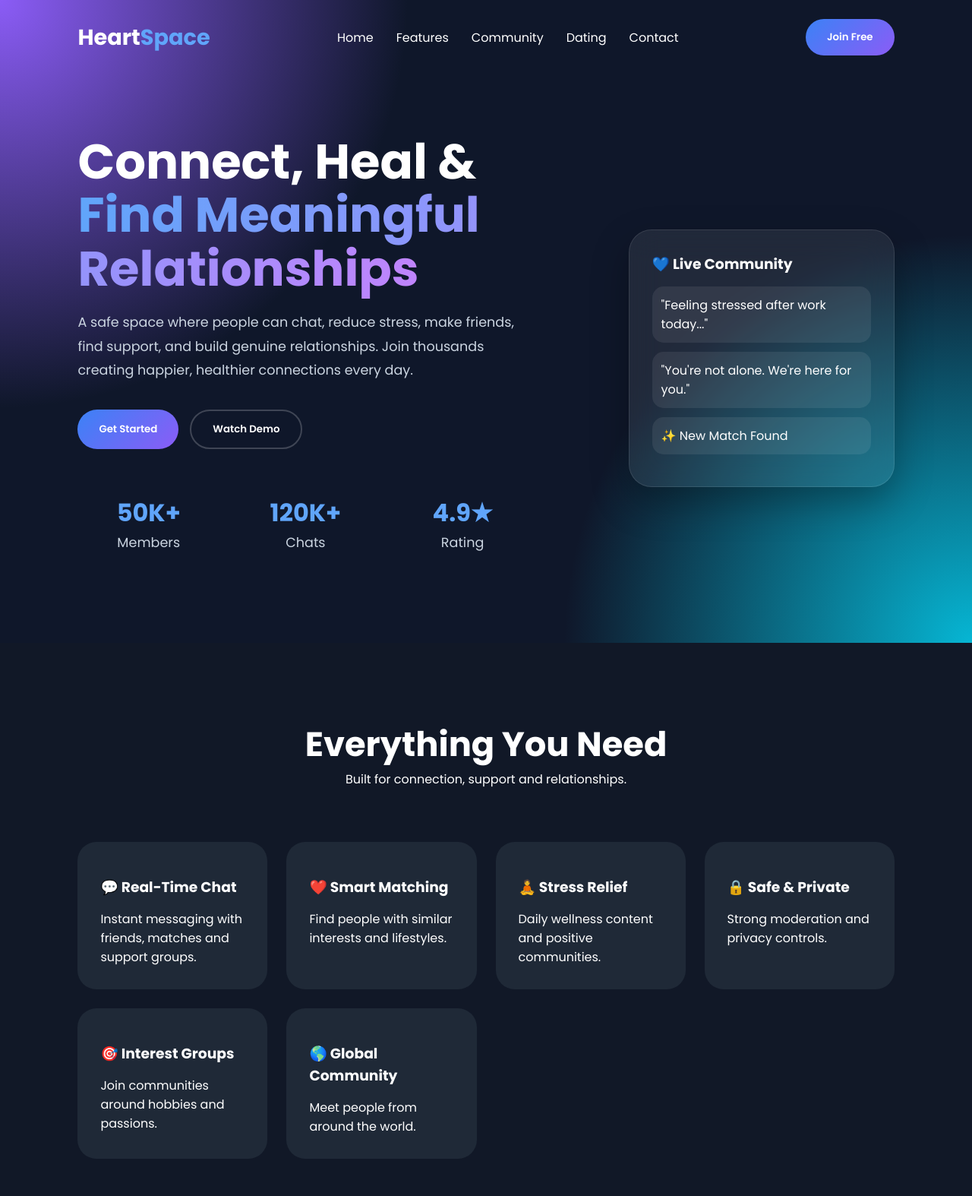
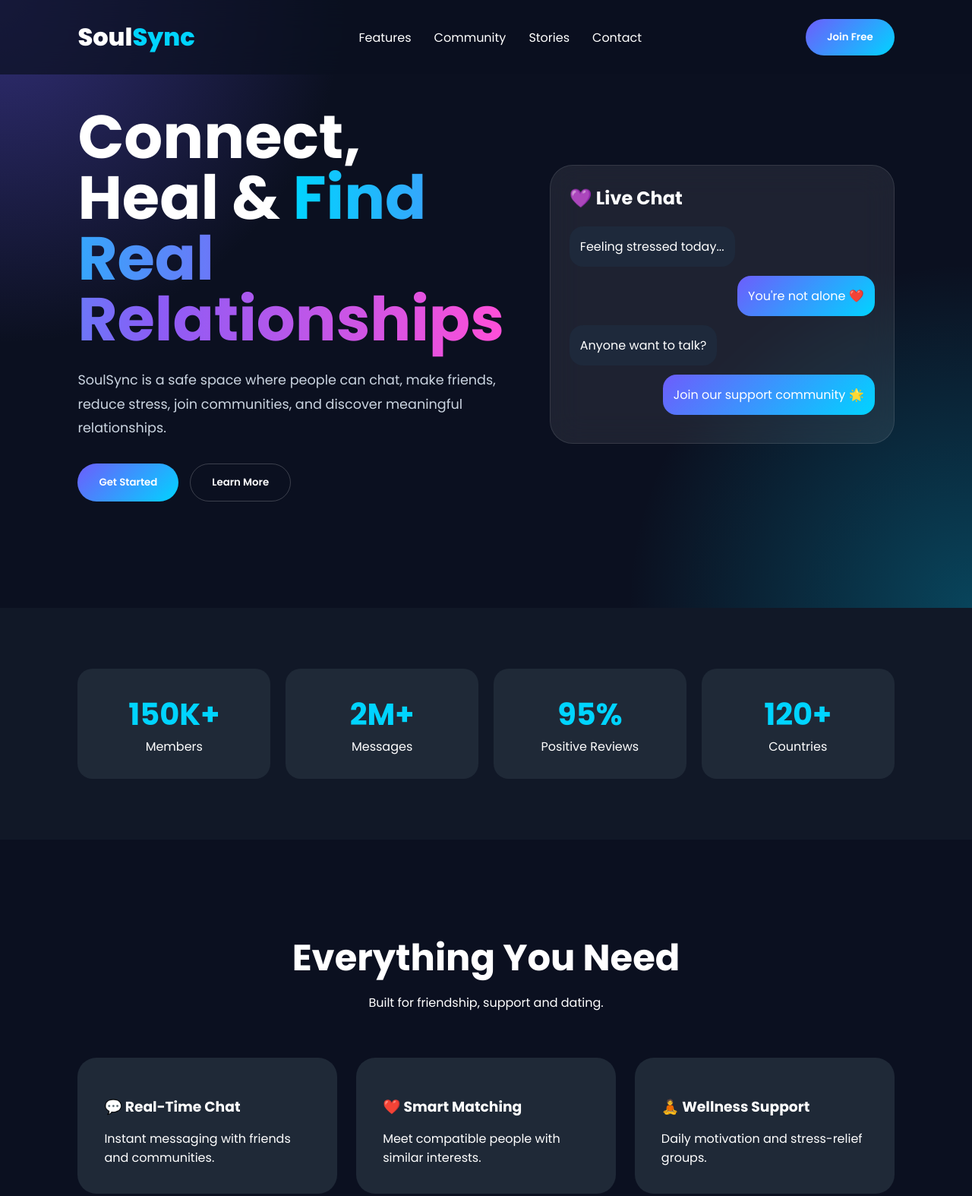
Before and after one commit to malone254/Chat, a plain HTML site: page index.html in a window 1280 px wide. Shown: the top 1574 px of the page at 76% size. Drawn offline with Linux system fonts and the light colour scheme.

Commit message:
Update index.html

```diff
--- a/index.html
+++ b/index.html
@@ -3,11 +3,12 @@
 <head>
 <meta charset="UTF-8">
 <meta name="viewport" content="width=device-width, initial-scale=1.0">
-<title>HeartSpace - Connect, Relax & Belong</title>
+<title>SoulSync - Chat, Connect & Date</title>
 
-<link href="https://fonts.googleapis.com/css2?family=Poppins:wght@300;400;500;600;700&display=swap" rel="stylesheet">
+<link href="https://fonts.googleapis.com/css2?family=Poppins:wght@300;400;500;600;700;800&display=swap" rel="stylesheet">
 
 <style>
+
 *{
 margin:0;
 padding:0;
@@ -15,34 +16,38 @@
 font-family:'Poppins',sans-serif;
 }
 
+html{
+scroll-behavior:smooth;
+}
+
 body{
-    background:#0f172a;
+background:#0b1020;
 color:white;
 overflow-x:hidden;
 }
 
-.hero{
-    min-height:100vh;
-    background:
-    radial-gradient(circle at top left,#8b5cf6,transparent 35%),
-    radial-gradient(circle at bottom right,#06b6d4,transparent 35%),
-    #0f172a;
-}
+/* NAVBAR */
 
 nav{
 display:flex;
 justify-content:space-between;
 align-items:center;
 padding:25px 8%;
+position:fixed;
+width:100%;
+top:0;
+z-index:1000;
+backdrop-filter:blur(20px);
+background:rgba(11,16,32,.7);
 }
 
 .logo{
-    font-size:1.8rem;
-    font-weight:700;
+font-size:2rem;
+font-weight:800;
 }
 
 .logo span{
-    color:#60a5fa;
+color:#00d4ff;
 }
 
 .nav-links{
@@ -51,256 +56,304 @@ nav{
 }
 
 .nav-links a{
+color:white;
 text-decoration:none;
-    color:white;
 transition:.3s;
 }
 
 .nav-links a:hover{
-    color:#60a5fa;
+color:#00d4ff;
 }
 
 .btn{
-    background:linear-gradient(135deg,#3b82f6,#8b5cf6);
+padding:14px 28px;
+border:none;
+border-radius:50px;
+background:linear-gradient(135deg,#6d5dfc,#00d4ff);
 color:white;
-    border:none;
-    padding:14px 28px;
-    border-radius:50px;
+font-weight:600;
 cursor:pointer;
-    font-weight:600;
 transition:.3s;
 }
 
 .btn:hover{
-    transform:translateY(-3px);
+transform:translateY(-4px);
+}
+
+/* HERO */
+
+.hero{
+min-height:100vh;
+display:flex;
+align-items:center;
+padding:120px 8%;
+background:
+radial-gradient(circle at top left,#6d5dfc66,transparent 30%),
+radial-gradient(circle at bottom right,#00d4ff44,transparent 30%),
+#0b1020;
 }
 
 .hero-content{
-    display:flex;
+display:grid;
+grid-template-columns:1fr 1fr;
+gap:60px;
 align-items:center;
-    justify-content:space-between;
-    padding:80px 8%;
-    gap:50px;
+width:100%;
 }
 
-.left{
-    max-width:600px;
+.hero h1{
+font-size:5rem;
+line-height:1;
+margin-bottom:25px;
 }
 
-.left h1{
-    font-size:4rem;
-    line-height:1.1;
-    margin-bottom:20px;
-}
-
-.left h1 span{
-    background:linear-gradient(90deg,#60a5fa,#c084fc);
+.gradient{
+background:linear-gradient(90deg,#00d4ff,#8b5cf6,#ff4fd8);
 -webkit-background-clip:text;
 -webkit-text-fill-color:transparent;
 }
 
-.left p{
+.hero p{
+font-size:1.1rem;
 color:#cbd5e1;
-    font-size:1.1rem;
-    margin-bottom:35px;
 line-height:1.8;
+margin-bottom:30px;
 }
 
-.buttons{
+.hero-buttons{
 display:flex;
 gap:15px;
 }
 
 .secondary{
 background:transparent;
-    border:2px solid rgba(255,255,255,.2);
+border:1px solid rgba(255,255,255,.2);
+}
+
+.phone{
+background:rgba(255,255,255,.08);
+border:1px solid rgba(255,255,255,.1);
+padding:25px;
+border-radius:30px;
+backdrop-filter:blur(20px);
+}
+
+.chat{
+margin-top:20px;
+}
+
+.message{
+padding:14px;
+border-radius:18px;
+margin-bottom:12px;
+width:fit-content;
+max-width:80%;
+}
+
+.left{
+background:#1e293b;
 }
 
 .right{
-    position:relative;
+background:linear-gradient(135deg,#6d5dfc,#00d4ff);
+margin-left:auto;
 }
 
-.card{
-    width:350px;
-    background:rgba(255,255,255,.08);
-    backdrop-filter:blur(20px);
-    border:1px solid rgba(255,255,255,.1);
-    padding:30px;
-    border-radius:30px;
-    box-shadow:0 20px 50px rgba(0,0,0,.3);
+/* STATS */
+
+.stats{
+padding:80px 8%;
+display:grid;
+grid-template-columns:repeat(4,1fr);
+gap:20px;
+background:#111827;
 }
 
-.card h3{
-    margin-bottom:15px;
-}
-
-.bubble{
-    background:rgba(255,255,255,.08);
-    padding:12px;
-    border-radius:15px;
-    margin:12px 0;
-}
-
-.stats{
-    display:grid;
-    grid-template-columns:repeat(3,1fr);
-    gap:20px;
-    margin-top:60px;
+.stat{
+background:#1f2937;
+padding:30px;
+border-radius:20px;
 text-align:center;
 }
 
 .stat h2{
-    color:#60a5fa;
-    font-size:2rem;
+font-size:2.5rem;
+color:#00d4ff;
 }
 
+/* FEATURES */
+
 .features{
-    padding:100px 8%;
-    background:#111827;
+padding:120px 8%;
 }
 
 .section-title{
 text-align:center;
-    margin-bottom:70px;
+margin-bottom:60px;
 }
 
 .section-title h2{
-    font-size:2.8rem;
+font-size:3rem;
+margin-bottom:10px;
 }
 
-.feature-grid{
+.grid{
 display:grid;
-    grid-template-columns:repeat(auto-fit,minmax(250px,1fr));
+grid-template-columns:repeat(auto-fit,minmax(280px,1fr));
 gap:25px;
 }
 
-.feature{
+.card{
 background:#1f2937;
-    padding:30px;
+padding:35px;
 border-radius:25px;
 transition:.3s;
 }
 
-.feature:hover{
-    transform:translateY(-8px);
+.card:hover{
+transform:translateY(-10px);
 }
 
-.feature h3{
+.card h3{
 margin:15px 0;
 }
+
+/* TESTIMONIALS */
+
+.testimonials{
+padding:120px 8%;
+background:#111827;
+}
+
+.testimonial-grid{
+display:grid;
+grid-template-columns:repeat(auto-fit,minmax(300px,1fr));
+gap:25px;
+}
+
+.testimonial{
+background:#1f2937;
+padding:30px;
+border-radius:25px;
+}
+
+/* CTA */
 
 .cta{
 padding:120px 8%;
 text-align:center;
-    background:
-    radial-gradient(circle,#3b82f6 0%,transparent 70%);
 }
 
 .cta h2{
-    font-size:3rem;
+font-size:3.5rem;
 margin-bottom:20px;
 }
 
+/* FOOTER */
+
 footer{
+padding:40px;
 text-align:center;
-    padding:30px;
+background:#111827;
 color:#94a3b8;
-    border-top:1px solid rgba(255,255,255,.08);
 }
+
+/* MOBILE */
 
 @media(max-width:900px){
 
 .hero-content{
-    flex-direction:column;
+grid-template-columns:1fr;
 text-align:center;
 }
 
-.left h1{
+.hero h1{
 font-size:3rem;
 }
 
-.buttons{
+.hero-buttons{
 justify-content:center;
 }
 
-.card{
-    width:100%;
+.nav-links{
+display:none;
+}
+
+.stats{
+grid-template-columns:repeat(2,1fr);
 }
 }
+
 </style>
 </head>
 
 <body>
 
-<section class="hero">
+<nav>
 
-<nav>
-<div class="logo">Heart<span>Space</span></div>
+<div class="logo">
+Soul<span>Sync</span>
+</div>
 
 <div class="nav-links">
-<a href="#">Home</a>
-<a href="#">Features</a>
-<a href="#">Community</a>
-<a href="#">Dating</a>
-<a href="#">Contact</a>
+<a href="#features">Features</a>
+<a href="#community">Community</a>
+<a href="#stories">Stories</a>
+<a href="#contact">Contact</a>
 </div>
 
-<button class="btn">Join Free</button>
+<button class="btn">
+Join Free
+</button>
+
 </nav>
+
+<section class="hero">
 
 <div class="hero-content">
 
-<div class="left">
-<h1>Connect, Heal & <span>Find Meaningful Relationships</span></h1>
+<div>
+
+<h1>
+Connect, Heal &
+<span class="gradient">
+Find Real Relationships
+</span>
+</h1>
 
 <p>
-A safe space where people can chat, reduce stress,
-make friends, find support, and build genuine
-relationships. Join thousands creating happier,
-healthier connections every day.
+SoulSync is a safe space where people can chat,
+make friends, reduce stress, join communities,
+and discover meaningful relationships.
 </p>
 
-<div class="buttons">
+<div class="hero-buttons">
 <button class="btn">Get Started</button>
-<button class="btn secondary">Watch Demo</button>
-</div>
-
-<div class="stats">
-
-<div class="stat">
-<h2>50K+</h2>
-<p>Members</p>
-</div>
-
-<div class="stat">
-<h2>120K+</h2>
-<p>Chats</p>
-</div>
-
-<div class="stat">
-<h2>4.9★</h2>
-<p>Rating</p>
+<button class="btn secondary">Learn More</button>
 </div>
 
 </div>
 
+<div class="phone">
+
+<h2>💜 Live Chat</h2>
+
+<div class="chat">
+
+<div class="message left">
+Feeling stressed today...
 </div>
 
-<div class="right">
-
-<div class="card">
-<h3>💙 Live Community</h3>
-
-<div class="bubble">
-"Feeling stressed after work today..."
+<div class="message right">
+You're not alone ❤️
 </div>
 
-<div class="bubble">
-"You're not alone. We're here for you."
+<div class="message left">
+Anyone want to talk?
 </div>
 
-<div class="bubble">
-✨ New Match Found
+<div class="message right">
+Join our support community 🌟
 </div>
 
 </div>
@@ -311,43 +364,101 @@ healthier connections every day.
 
 </section>
 
-<section class="features">
+<section class="stats">
+
+<div class="stat">
+<h2>150K+</h2>
+<p>Members</p>
+</div>
+
+<div class="stat">
+<h2>2M+</h2>
+<p>Messages</p>
+</div>
+
+<div class="stat">
+<h2>95%</h2>
+<p>Positive Reviews</p>
+</div>
+
+<div class="stat">
+<h2>120+</h2>
+<p>Countries</p>
+</div>
+
+</section>
+
+<section class="features" id="features">
 
 <div class="section-title">
 <h2>Everything You Need</h2>
-<p>Built for connection, support and relationships.</p>
+<p>Built for friendship, support and dating.</p>
 </div>
 
-<div class="feature-grid">
+<div class="grid">
 
-<div class="feature">
+<div class="card">
 <h3>💬 Real-Time Chat</h3>
-<p>Instant messaging with friends, matches and support groups.</p>
+<p>Instant messaging with friends and communities.</p>
 </div>
 
-<div class="feature">
+<div class="card">
 <h3>❤️ Smart Matching</h3>
-<p>Find people with similar interests and lifestyles.</p>
+<p>Meet compatible people with similar interests.</p>
 </div>
 
-<div class="feature">
-<h3>🧘 Stress Relief</h3>
-<p>Daily wellness content and positive communities.</p>
+<div class="card">
+<h3>🧘 Wellness Support</h3>
+<p>Daily motivation and stress-relief groups.</p>
 </div>
 
-<div class="feature">
-<h3>🔒 Safe & Private</h3>
+<div class="card">
+<h3>🔒 Safe Community</h3>
 <p>Strong moderation and privacy controls.</p>
 </div>
 
-<div class="feature">
-<h3>🎯 Interest Groups</h3>
-<p>Join communities around hobbies and passions.</p>
+<div class="card">
+<h3>🌍 Global Network</h3>
+<p>Connect with people worldwide.</p>
 </div>
 
-<div class="feature">
-<h3>🌎 Global Community</h3>
-<p>Meet people from around the world.</p>
+<div class="card">
+<h3>🎯 Interest Groups</h3>
+<p>Join communities around your passions.</p>
+</div>
+
+</div>
+
+</section>
+
+<section class="testimonials">
+
+<div class="section-title">
+<h2>Success Stories</h2>
+</div>
+
+<div class="testimonial-grid">
+
+<div class="testimonial">
+⭐⭐⭐⭐⭐
+<p>
+"I found amazing friends and a positive support
+network when I needed it most."
+</p>
+</div>
+
+<div class="testimonial">
+⭐⭐⭐⭐⭐
+<p>
+"The dating experience feels genuine and safe."
+</p>
+</div>
+
+<div class="testimonial">
+⭐⭐⭐⭐⭐
+<p>
+"A beautiful community that actually cares."
+</p>
 </div>
 
 </div>
@@ -356,19 +467,33 @@ healthier connections every day.
 
 <section class="cta">
 
-<h2>Your Journey Starts Today</h2>
+<h2>
+Start Your Journey Today
+</h2>
 
-<p style="max-width:700px;margin:auto;margin-bottom:30px;color:#cbd5e1;">
-Join a welcoming community designed to help you
-connect, relax and build meaningful relationships.
+<p>
+Join thousands of people building meaningful
+connections every day.
 </p>
 
-<button class="btn">Create Your Account</button>
+<br>
+
+<button class="btn">
+Create Free Account
+</button>
 
 </section>
 
 <footer>
-© 2026 HeartSpace. All Rights Reserved.
+
+<h3>SoulSync</h3>
+
+<br>
+
+<p>
+© 2026 SoulSync. All Rights Reserved.
+</p>
+
 </footer>
 
 </body>
```
Lines whose indentation alone changed are shown as unchanged.
